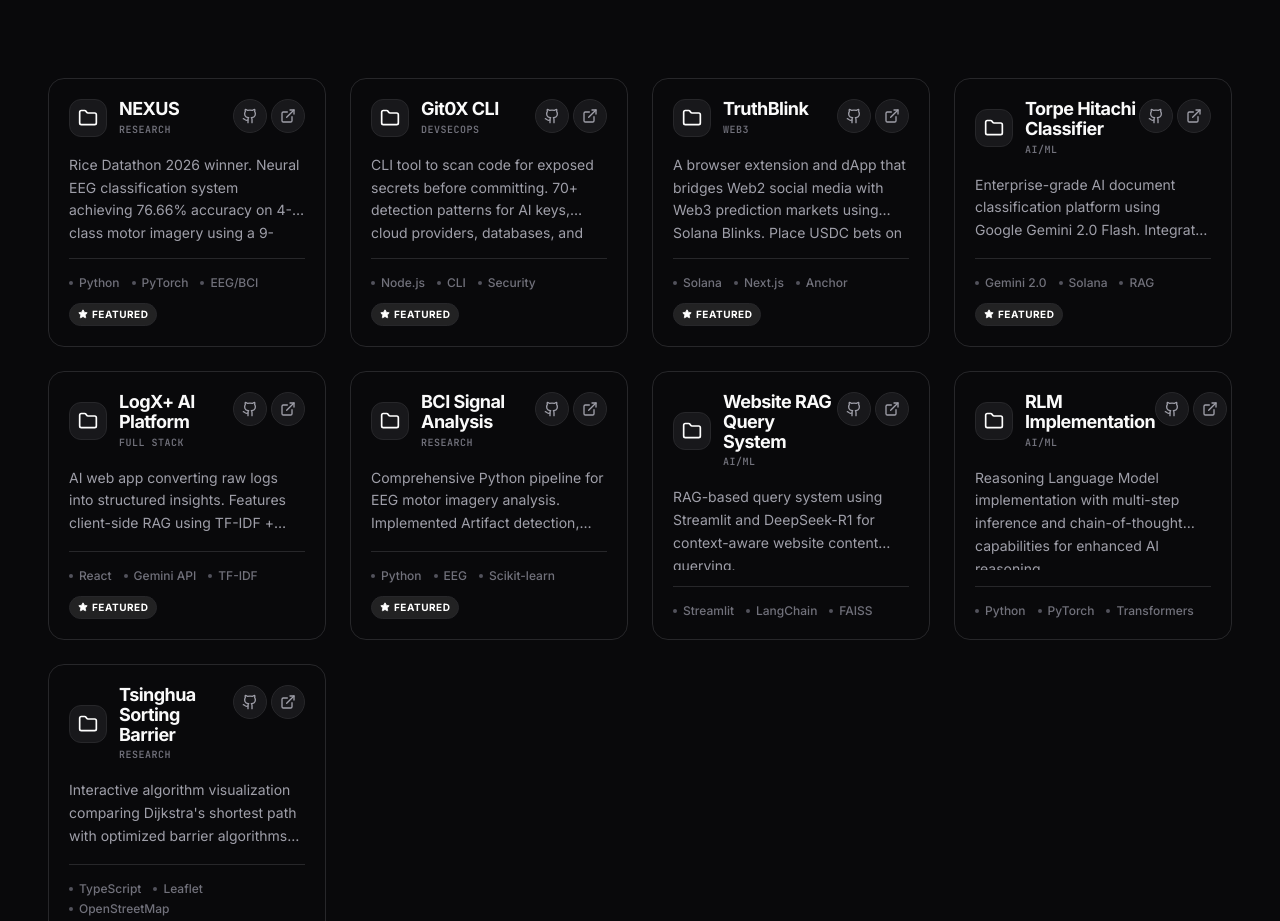
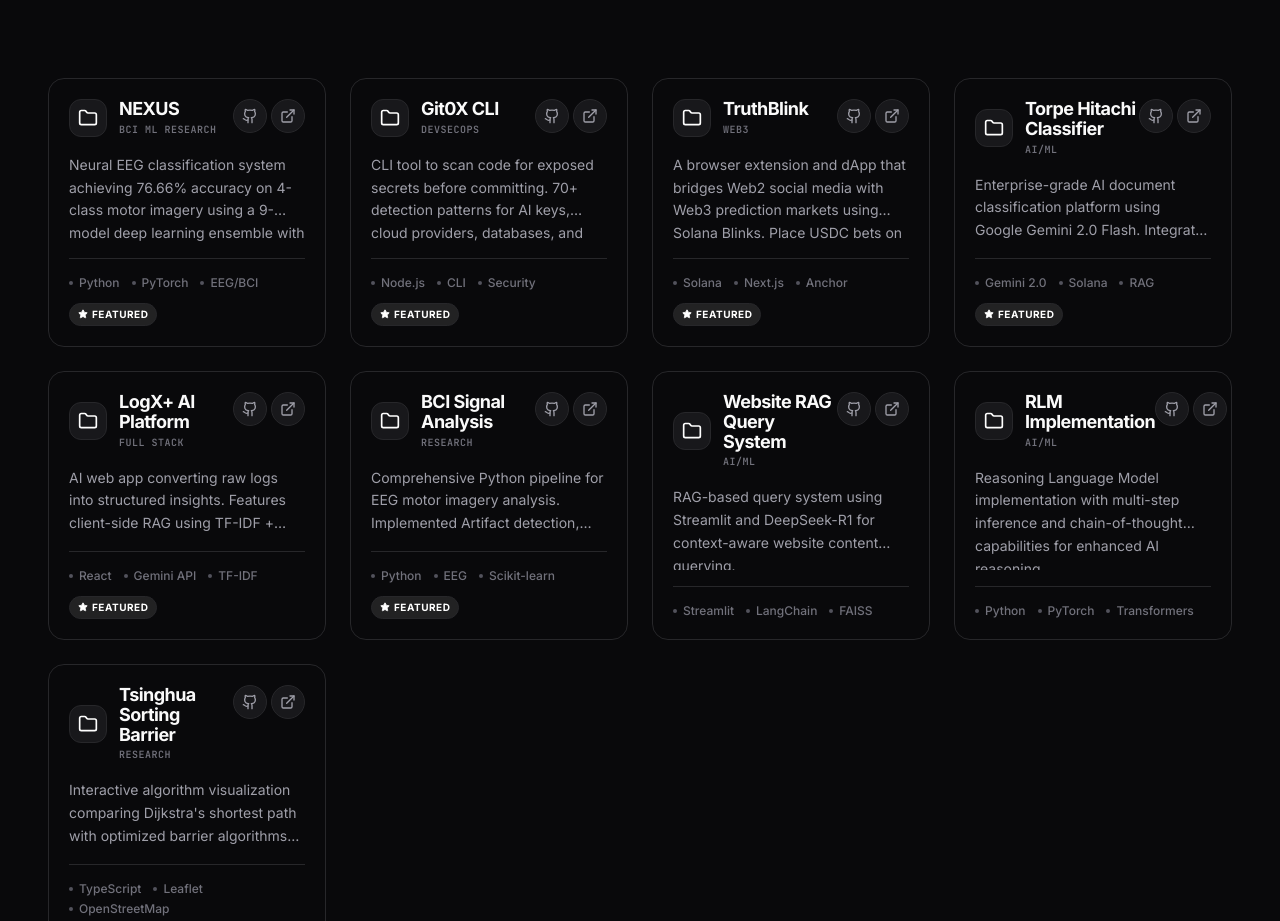
Before and after one commit to kushwahaamar-dev/portfolio, a React (Vite) app: page / in a window 1280 px wide. Shown: the part 3747-4668 px from the top of the page. Built offline with nearby package versions, Linux system fonts and the light colour scheme.

Commit message:
Update resume.ts

```diff
--- a/src/data/resume.ts
+++ b/src/data/resume.ts
@@ -32,9 +32,9 @@
   projects: [
     {
       title: "NEXUS",
-      description: "Rice Datathon 2026 winner. Neural EEG classification system achieving 76.66% accuracy on 4-class motor imagery using a 9-model deep learning ensemble with Euclidean Alignment and CSP+SVM.",
+      description: "Neural EEG classification system achieving 76.66% accuracy on 4-class motor imagery using a 9-model deep learning ensemble with Euclidean Alignment and CSP+SVM.",
       tech: ["Python", "PyTorch", "EEG/BCI", "Scikit-learn", "NumPy"],
-      category: "Research",
+      category: "BCI ML Research",
       featured: true,
       link: "https://github.com/kushwahaamar-dev/nexus",
       github: "https://github.com/kushwahaamar-dev/nexus"
```
